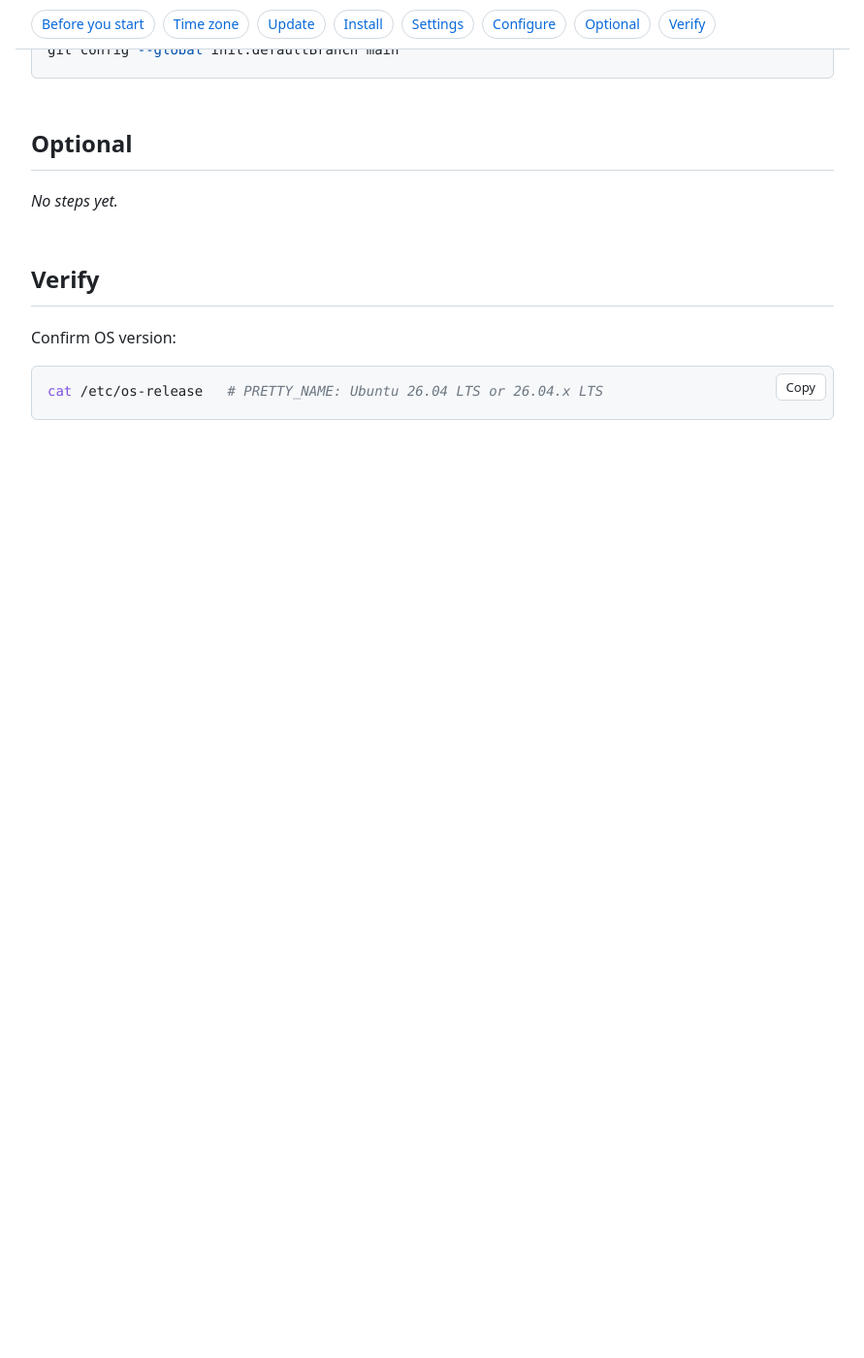
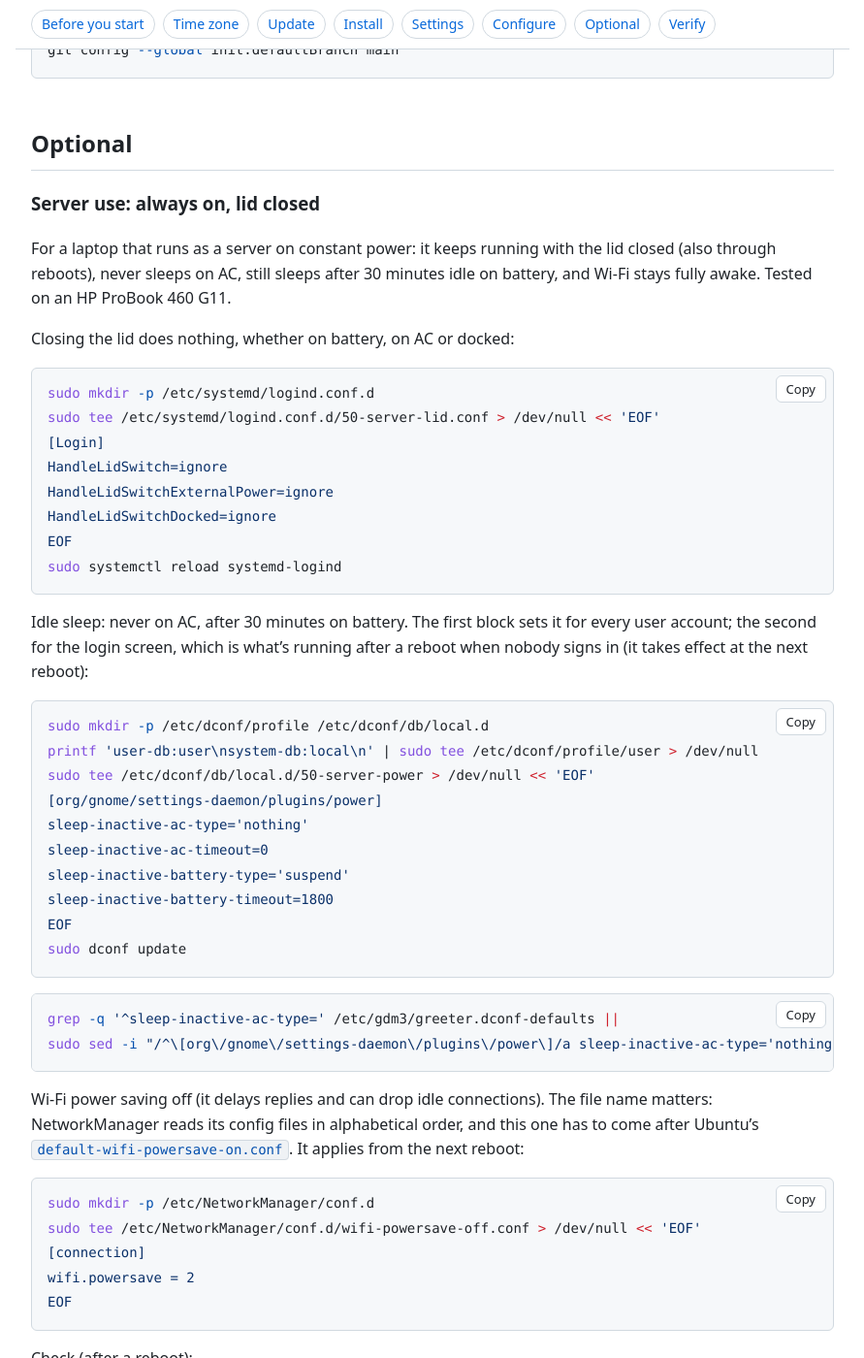
Before and after one commit to leewiscovitch/wiscovitch-install, a Jekyll site: the page built from ubuntu-desktop.md, in a window 1280 px wide and 1400 px high, scrolled down 2668 px. Shown: the whole window at 97% size, without its empty margins (194-1085 px from the left). Built offline with Jekyll 4.4.1, drawn with Linux system fonts in a browser that asks for light colours; before the commit the page ends 3181 px from its top, so only the background shows below that; some of the changed text lies outside the part shown.

Commit message:
Ubuntu Desktop: Optional section for server use (lid closed, no sleep on AC, Wi-Fi power save off)
Tested on an HP ProBook 460 G11 with Ubuntu 26.04.1: lid closed for minutes and
through two reboots with no suspend, Wi-Fi back at boot without signing in.
NetworkManager reads conf.d in alphabetical order, so the Wi-Fi file must sort
after Ubuntu's default-wifi-powersave-on.conf (a 99- prefix loses).

Container runner: dconf, busctl and NetworkManager are stubs, and a minimal GDM
greeter defaults file stands in for the desktop the container doesn't have.

Co-Authored-By: Claude Opus 5.5 <noreply@anthropic.com>

````diff
--- a/ubuntu-desktop.md
+++ b/ubuntu-desktop.md
@@ -49,7 +49,65 @@ gsettings set org.gnome.desktop.peripherals.mouse natural-scroll false
 
 ## Optional
 
-_No steps yet._
+### Server use: always on, lid closed
+
+For a laptop that runs as a server on constant power: it keeps running with the lid closed (also through reboots), never sleeps on AC, still sleeps after 30 minutes idle on battery, and Wi-Fi stays fully awake. Tested on an HP ProBook 460 G11.
+
+Closing the lid does nothing, whether on battery, on AC or docked:
+
+```bash
+sudo mkdir -p /etc/systemd/logind.conf.d
+sudo tee /etc/systemd/logind.conf.d/50-server-lid.conf > /dev/null << 'EOF'
+[Login]
+HandleLidSwitch=ignore
+HandleLidSwitchExternalPower=ignore
+HandleLidSwitchDocked=ignore
+EOF
+sudo systemctl reload systemd-logind
+```
+
+Idle sleep: never on AC, after 30 minutes on battery. The first block sets it for every user account; the second for the login screen, which is what's running after a reboot when nobody signs in (it takes effect at the next reboot):
+
+```bash
+sudo mkdir -p /etc/dconf/profile /etc/dconf/db/local.d
+printf 'user-db:user\nsystem-db:local\n' | sudo tee /etc/dconf/profile/user > /dev/null
+sudo tee /etc/dconf/db/local.d/50-server-power > /dev/null << 'EOF'
+[org/gnome/settings-daemon/plugins/power]
+sleep-inactive-ac-type='nothing'
+sleep-inactive-ac-timeout=0
+sleep-inactive-battery-type='suspend'
+sleep-inactive-battery-timeout=1800
+EOF
+sudo dconf update
+```
+
+```bash
+grep -q '^sleep-inactive-ac-type=' /etc/gdm3/greeter.dconf-defaults ||
+sudo sed -i "/^\[org\/gnome\/settings-daemon\/plugins\/power\]/a sleep-inactive-ac-type='nothing'\nsleep-inactive-ac-timeout=0\nsleep-inactive-battery-type='suspend'\nsleep-inactive-battery-timeout=1800" /etc/gdm3/greeter.dconf-defaults
+```
+
+Wi-Fi power saving off (it delays replies and can drop idle connections). The file name matters: NetworkManager reads its config files in alphabetical order, and this one has to come after Ubuntu's `default-wifi-powersave-on.conf`. It applies from the next reboot:
+
+```bash
+sudo mkdir -p /etc/NetworkManager/conf.d
+sudo tee /etc/NetworkManager/conf.d/wifi-powersave-off.conf > /dev/null << 'EOF'
+[connection]
+wifi.powersave = 2
+EOF
+```
+
+Check (after a reboot):
+
+```bash
+busctl get-property org.freedesktop.login1 /org/freedesktop/login1 org.freedesktop.login1.Manager HandleLidSwitch HandleLidSwitchExternalPower   # s "ignore" (twice)
+dconf read /org/gnome/settings-daemon/plugins/power/sleep-inactive-ac-type   # 'nothing'
+dconf read /org/gnome/settings-daemon/plugins/power/sleep-inactive-battery-timeout   # 1800
+NetworkManager --print-config | grep wifi.powersave   # wifi.powersave=2
+```
+
+Wi-Fi reconnects at boot without anyone signing in only if its saved password is available to all users, which is the default for networks joined in Settings. With both Ethernet and Wi-Fi connected, NetworkManager prefers Ethernet automatically and keeps Wi-Fi as a fallback.
+
+In the BIOS (F10 at power-on on HP laptops), consider capping battery charging for life on permanent AC (HP: **Battery Health Manager → Maximize my battery health**), and turning on power-on after AC power returns, if the model offers it.
 
 ## Verify
 
````
Also changed, not shown: 1 other file.
